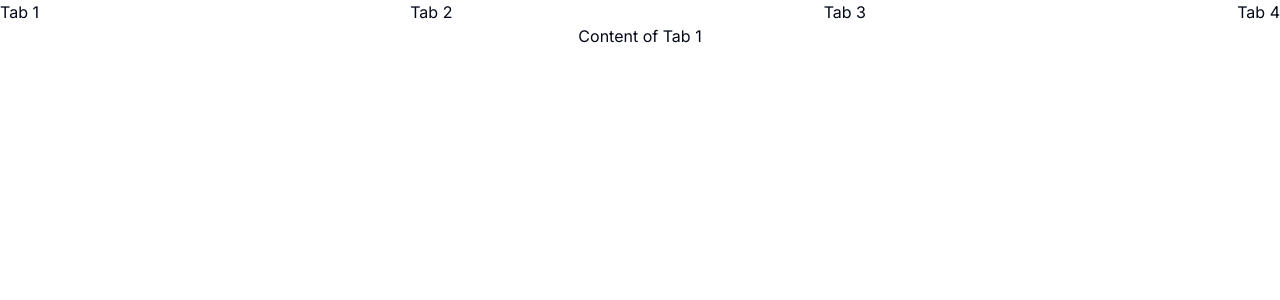
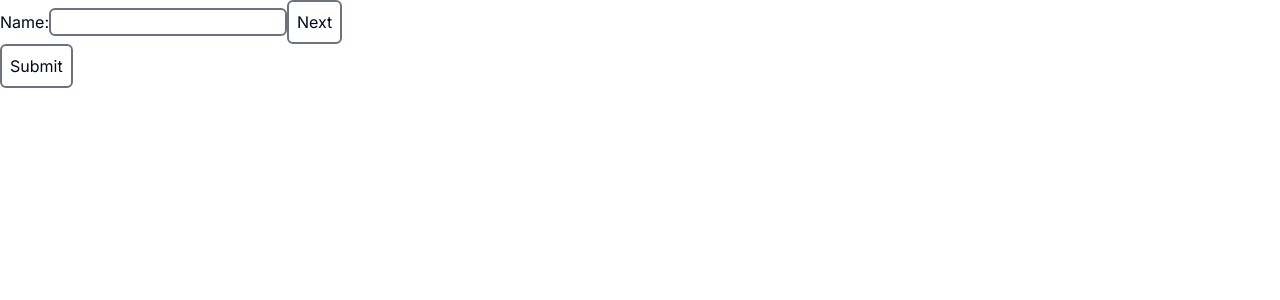
Before and after one commit to faizanprogrames/demo, a Next.js app: page / in a window 1280 px wide. Shown: the top 300 px of the page. Built offline with nearby package versions, Linux system fonts and the light colour scheme.

Commit message:
Initial Commit

```diff
--- /dev/null
+++ b/app/(client)/api/hello/route.ts
@@ -0,0 +1,3 @@
+export  async function GET() {
+  return Response.json({ message: "Hello, World!" });
+}
--- /dev/null
+++ b/app/(client)/api/timestamp/route.ts
@@ -0,0 +1,4 @@
+export async function GET() {
+  const timeStamp = new Date().toISOString();
+  return Response.json(timeStamp);
+}
--- a/app/(client)/page.tsx
+++ b/app/(client)/page.tsx
@@ -1,15 +1,10 @@
-// import TodoList from "@components/TodoList";
-// import ShoppingCart from "@components/ShoppingCart";
-
-import Tab from "@components/Tabs";
+import Wizard from "@components/Wizard";
 
 export default function Home() {
   return (
     <main className="">
       <div>
-        {/* <TodoList /> */}
-        {/* <ShoppingCart /> */}
-        <Tab />
+        <Wizard />
       </div>
     </main>
   );
--- /dev/null
+++ b/components/SliderRange.tsx
@@ -0,0 +1,46 @@
+"use client";
+
+import { useState } from "react";
+
+type SliderRangeProps = {
+  min: number;
+  max: number;
+};
+
+export default function SliderRange() {
+  const [sliderRange, setSliderRange] = useState<SliderRangeProps>({
+    min: 0,
+    max: 100,
+  });
+  function handleSliderChange(
+    event: React.ChangeEvent<HTMLInputElement>,
+    minMax: "min" | "max"
+  ) {
+    const newValue = parseInt(event.target.value);
+    setSliderRange((prevState) => ({
+      ...prevState,
+      [minMax]: newValue,
+    }));
+  }
+  return (
+    <div>
+      <input
+        type="range"
+        min={0}
+        max={100}
+        value={sliderRange.min}
+        onChange={(e) => handleSliderChange(e, "min")}
+      />
+      <input
+        type="range"
+        min={0}
+        max={100}
+        value={sliderRange.max}
+        onChange={(e) => handleSliderChange(e, "max")}
+      />
+      <div>
+        Selected Range: {sliderRange.min} - {sliderRange.max}
+      </div>
+    </div>
+  );
+}
--- /dev/null
+++ b/components/Wizard.tsx
@@ -0,0 +1,102 @@
+"use client";
+
+import { useState } from "react";
+
+type FormDataProps = {
+  name: string;
+  email: string;
+  password: string;
+};
+
+export default function Wizard() {
+  const [step, setStep] = useState<number>(1);
+  const [formData, setFormData] = useState({
+    name: "",
+    email: "",
+    password: "",
+  });
+
+  function handleInputChange() {}
+  function handleNextStep() {
+    setStep(step + 1);
+  }
+  function handlePreviousStep() {
+    setStep(step - 1);
+  }
+  return (
+    <div>
+      <form>
+        {/* NAME */}
+        {step === 1 && (
+          <div>
+            <label htmlFor="name">Name:</label>
+            <input
+              type="text"
+              className="border-2 border-gray-500 rounded-md"
+              value=""
+              onChange={handleInputChange}
+            />
+            <button
+              className="p-2 rounded-md border-2 border-gray-500"
+              type="button"
+              onClick={handleNextStep}
+            >
+              Next
+            </button>
+          </div>
+        )}
+        {/* EMAIL */}
+        {step === 2 && (
+          <div>
+            <label htmlFor="email">Email:</label>
+            <input
+              type="email"
+              className="border-2 border-gray-500 rounded-md"
+              value=""
+              onChange={handleInputChange}
+            />
+            <button
+              className="p-2 rounded-md border-2 border-gray-500"
+              type="button"
+              onClick={handlePreviousStep}
+            >
+              Previous
+            </button>
+            <button
+              className="p-2 rounded-md border-2 border-gray-500"
+              type="button"
+              onClick={handleNextStep}
+            >
+              Next
+            </button>
+          </div>
+        )}
+        {/* PASSWORD */}
+        {step === 3 && (
+          <div>
+            <label htmlFor="password">Password:</label>
+            <input
+              type="password"
+              className="border-2 border-gray-500 rounded-md"
+              value=""
+              onChange={handleInputChange}
+            />
+            <button
+              className="p-2 rounded-md border-2 border-gray-500"
+              type="button"
+              onClick={handlePreviousStep}
+            >
+              Previous
+            </button>
+          </div>
+        )}
+        <button
+          className="p-2 rounded-md border-2 border-gray-500"
+          type="submit"
+        >
+          Submit
+        </button>
+      </form>
+    </div>
+  );
+}
```
